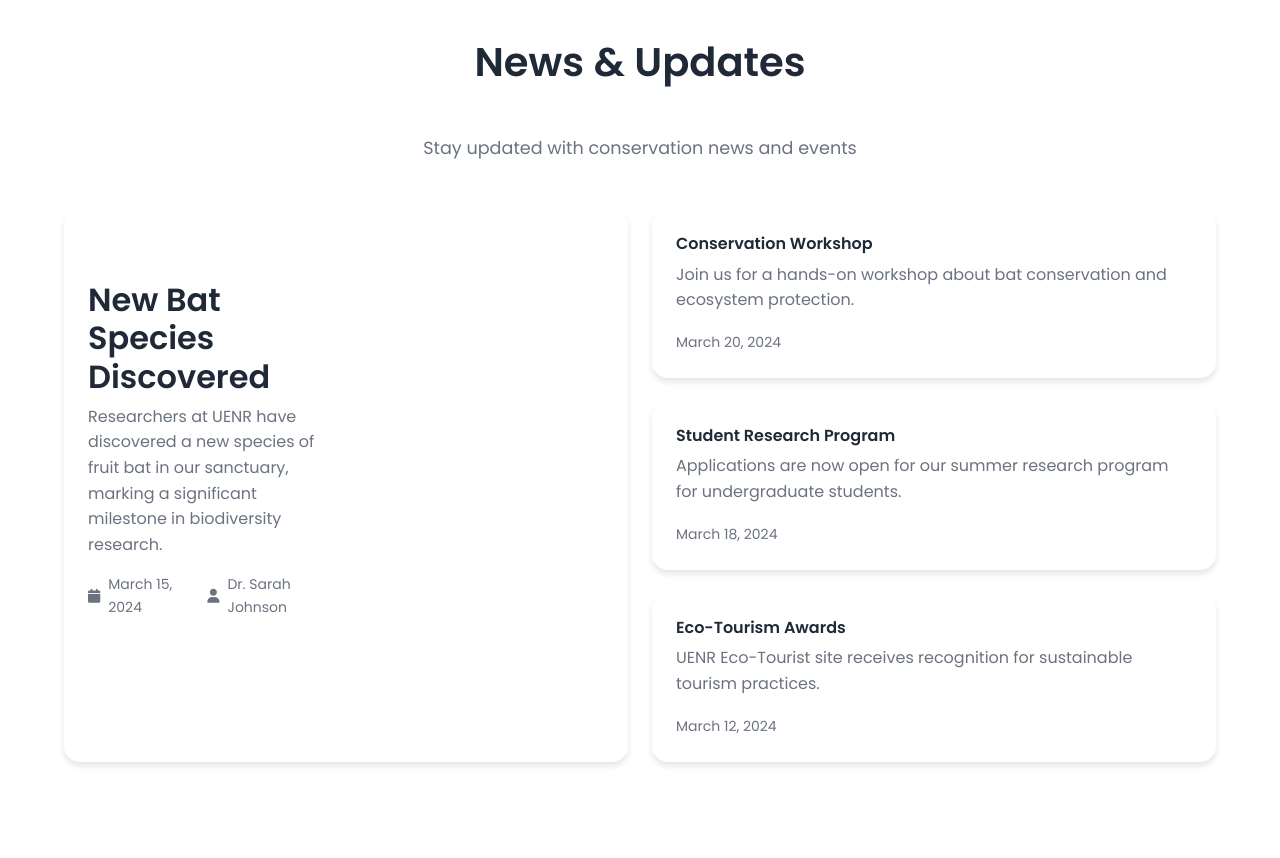
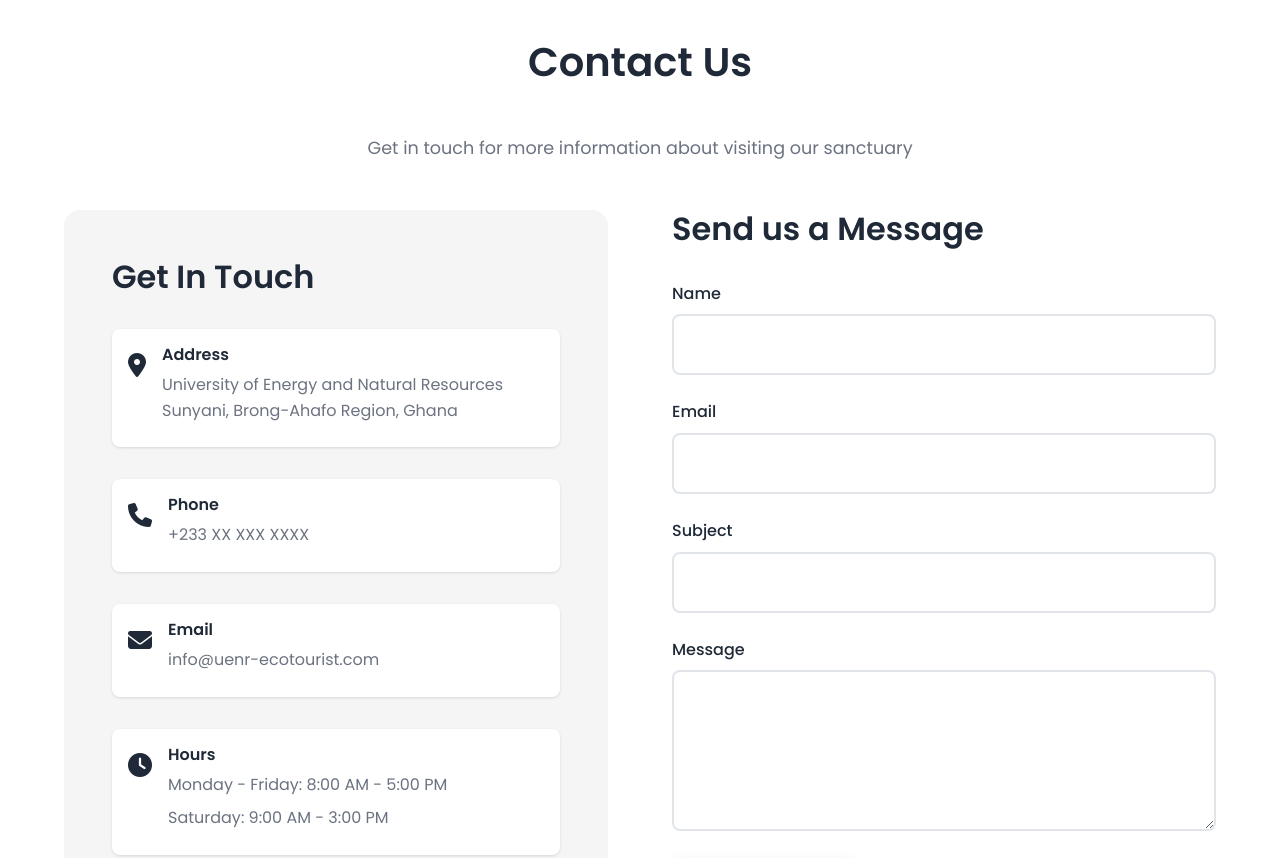
Before and after one commit to Kodara-HQ/Eco-Tourist, a plain HTML site: page index.html in a window 1280 px wide. Shown: the part 5580-6438 px from the top of the page. Drawn offline with Linux system fonts and the light colour scheme.

Commit message:
Remove News & Updates section from home page

```diff
--- a/index.html
+++ b/index.html
@@ -336,48 +336,7 @@
             </div>
         </section>
 
-        <!-- News Section -->
-        <section class="news section" id="news">
-            <div class="container">
-                <h2 class="section-title">News & Updates</h2>
-                <p class="section-subtitle">Stay updated with conservation news and events</p>
 
-                <div class="news-grid">
-                    <article class="news-card featured">
-
-                        <div class="news-content">
-                            <span class="news-category">Featured</span>
-                            <h3>New Bat Species Discovered</h3>
-                            <p>Researchers at UENR have discovered a new species of fruit bat in our sanctuary, marking a significant milestone in biodiversity research.</p>
-                            <div class="news-meta">
-                                <span><i class="fas fa-calendar"></i> March 15, 2024</span>
-                                <span><i class="fas fa-user"></i> Dr. Sarah Johnson</span>
-                            </div>
-                        </div>
-                    </article>
-
-                    <div class="news-sidebar">
-                        <article class="news-card">
-                            <h4>Conservation Workshop</h4>
-                            <p>Join us for a hands-on workshop about bat conservation and ecosystem protection.</p>
-                            <span class="news-date">March 20, 2024</span>
-                        </article>
-
-                        <article class="news-card">
-                            <h4>Student Research Program</h4>
-                            <p>Applications are now open for our summer research program for undergraduate students.</p>
-                            <span class="news-date">March 18, 2024</span>
-                        </article>
-
-                        <article class="news-card">
-                            <h4>Eco-Tourism Awards</h4>
-                            <p>UENR Eco-Tourist site receives recognition for sustainable tourism practices.</p>
-                            <span class="news-date">March 12, 2024</span>
-                        </article>
-                    </div>
-                </div>
-            </div>
-        </section>
 
         <!-- Contact Section -->
         <section class="contact section" id="contact">
```
